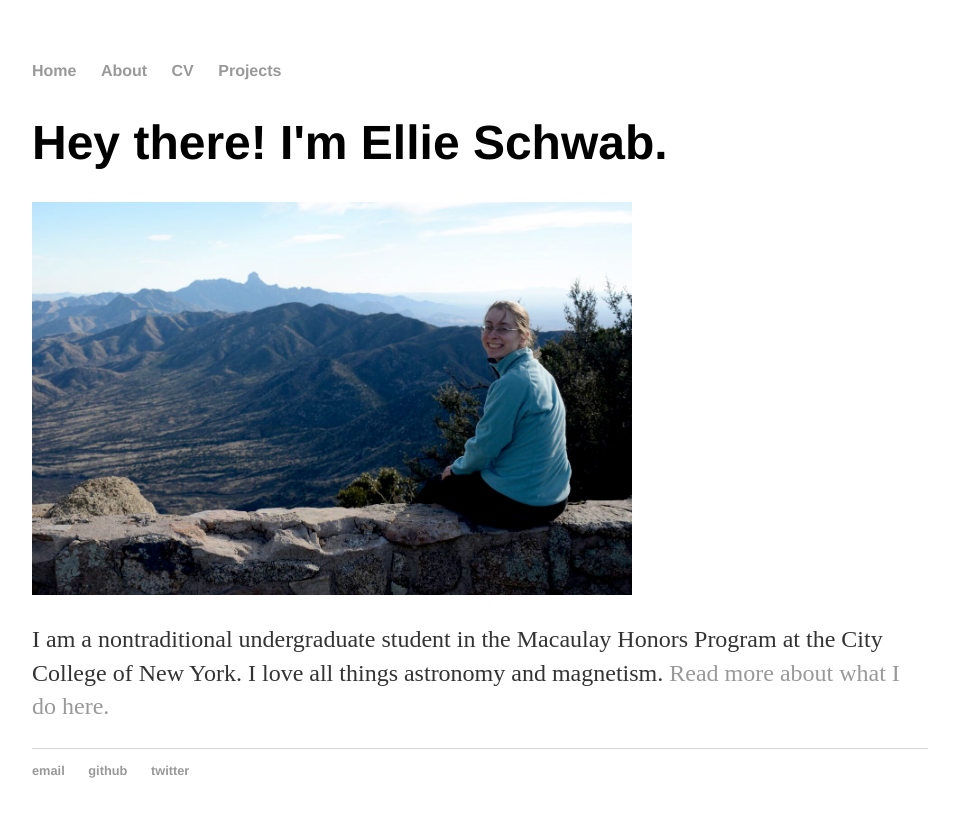
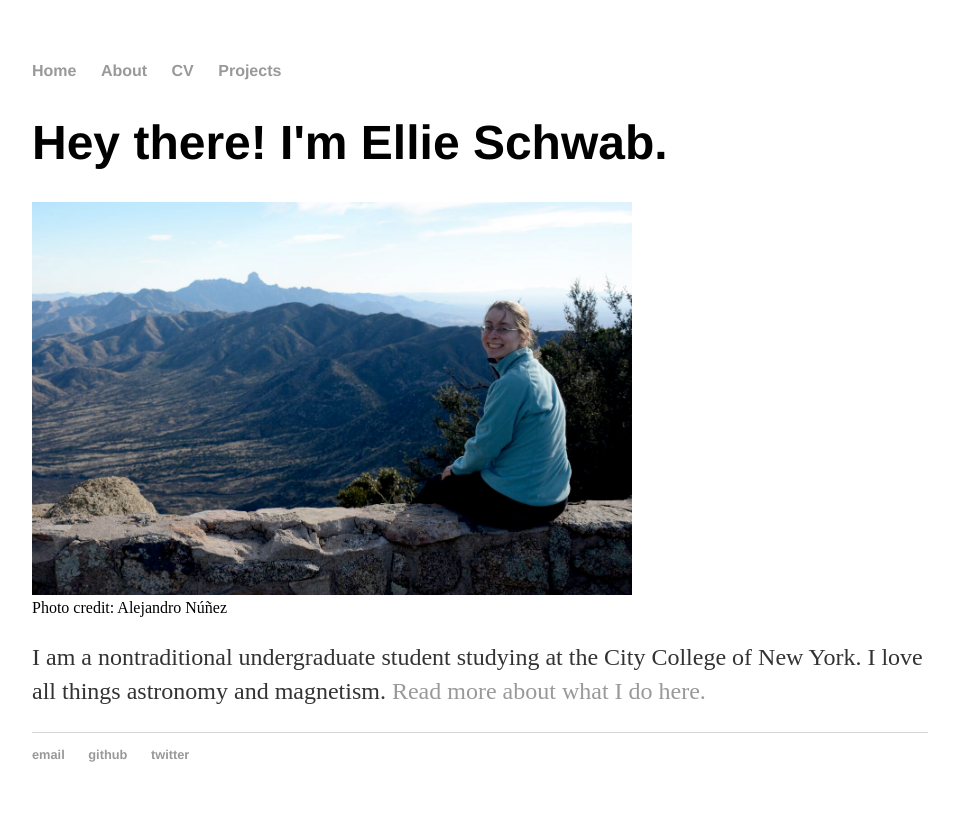
Before and after one commit to elliesch/elliesch.github.io, a Jekyll site: the page built from index.html, in a window 1280 px wide. Shown: the top 817 px of the page, without its empty margins (160-1119 px from the left). Built offline with Jekyll 4.4.1, drawn with Linux system fonts in a browser that asks for light colours.

Commit message:
Update index.html

```diff
--- a/index.html
+++ b/index.html
@@ -6,7 +6,7 @@ title: Ellie Schwab, Student Astronomer
 	<h1>Hey there! I'm Ellie Schwab.</h1>
 	<!-- figure -->
 	<img src="/images/me_at_mdm.jpg" alt="The view from Columbia's MDM Telescope" style="width:600px">
-	<!-- figcaption>Photo credit: Alejandro Núñez</figcaption -->
+	<figcaption>Photo credit: Alejandro Núñez</figcaption>
 	<!-- /figure -->
-	<p>I am a nontraditional undergraduate student in the Macaulay Honors Program at the City College of New York. I love all things astronomy and magnetism. <a href="/about">Read more about what I do here.</a></p>
+	<p>I am a nontraditional undergraduate student studying at the City College of New York. I love all things astronomy and magnetism. <a href="/about">Read more about what I do here.</a></p>
 </div><!-- /.blurb -->
```
